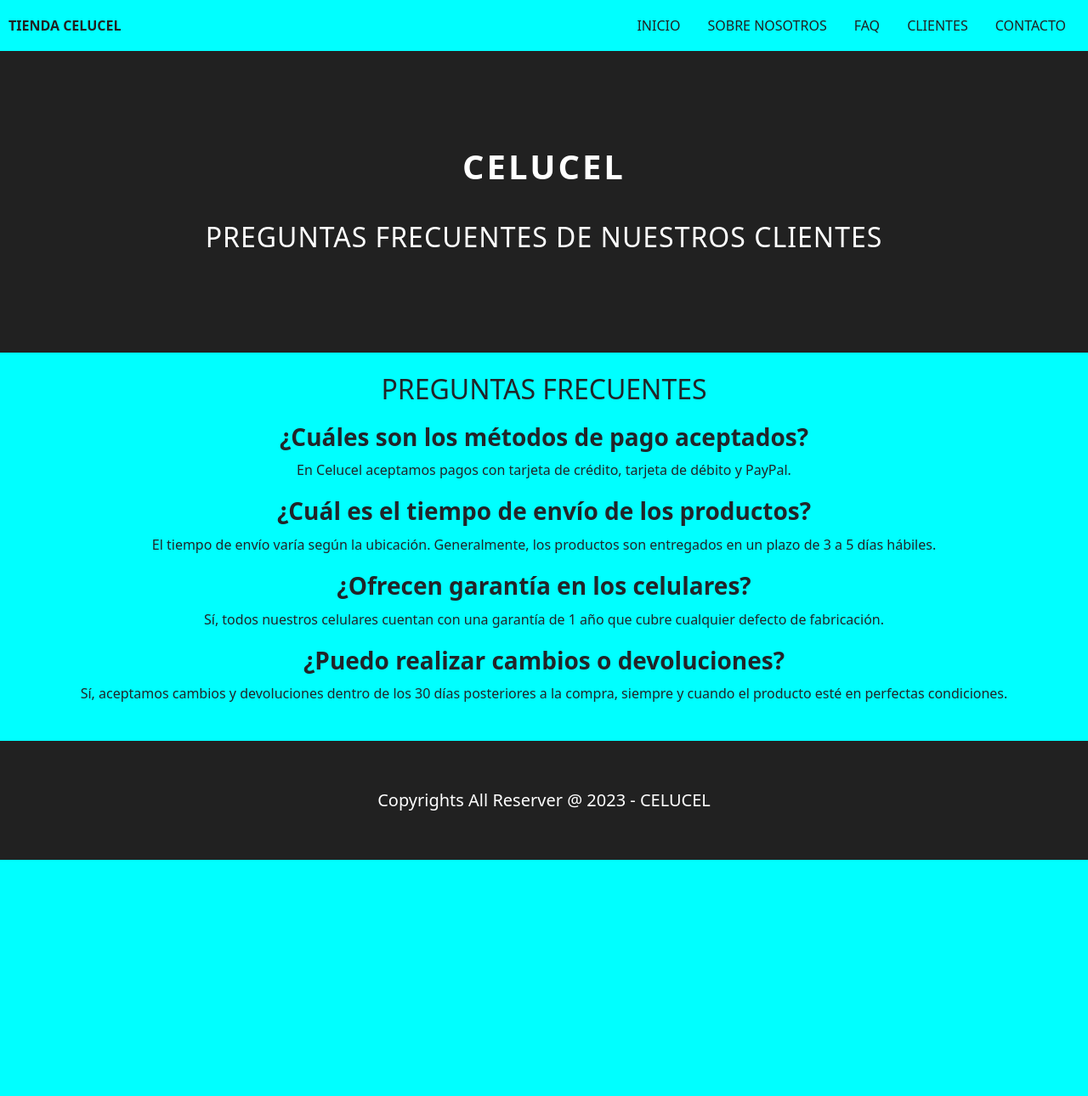
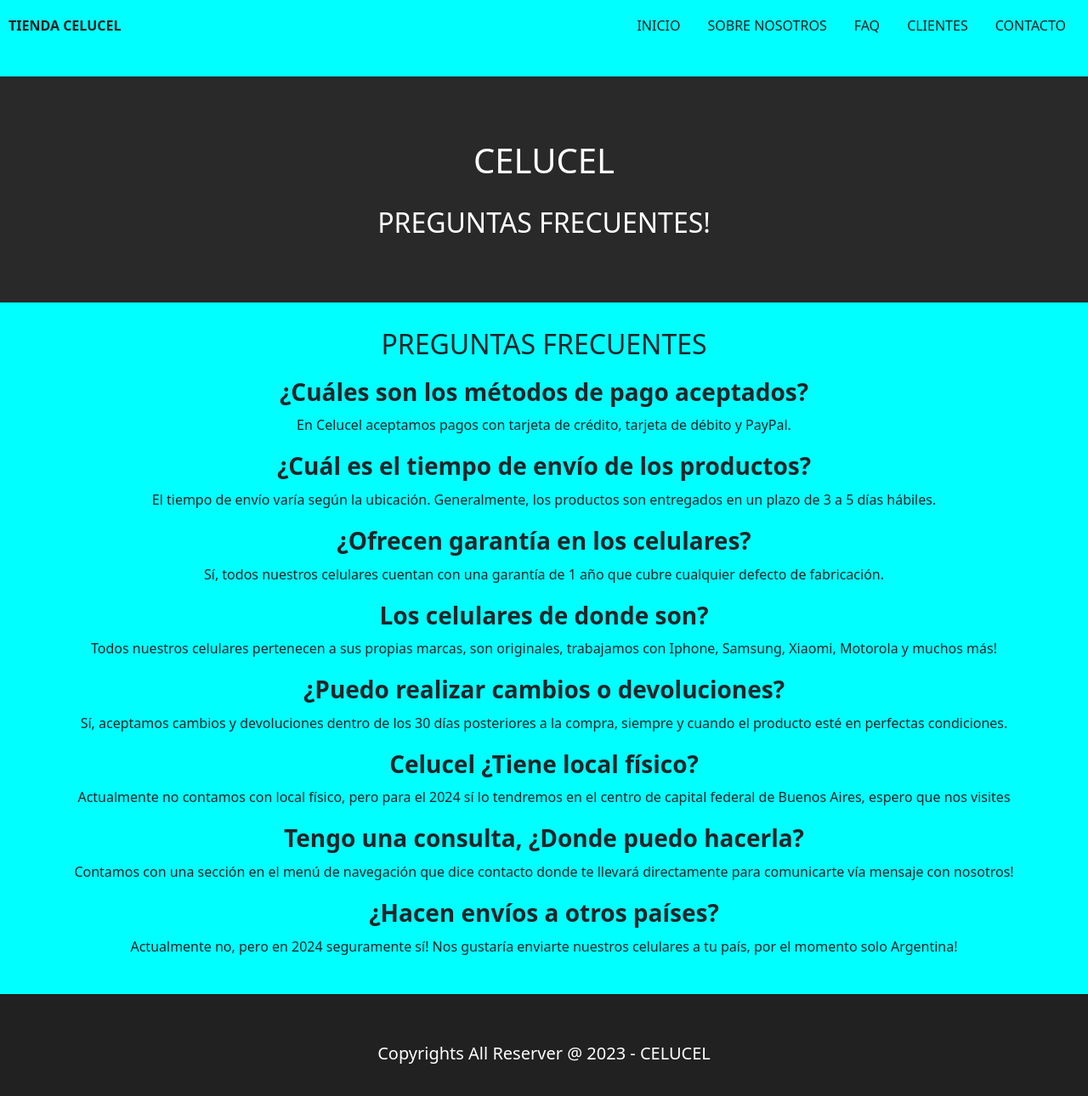
Before and after one commit to EnriquezAlberto/PreEntrega3Enriquez, a website: page pages/preguntas-frecuentes.html in a window 1280 px wide. Shown: the whole page at 85% size. Before the commit the page ends 1012 px from the top, so only its background shows below. Drawn offline with nearby package versions, Linux system fonts and the light colour scheme.

Commit message:
testimonios y faq

```diff
--- a/pages/preguntas-frecuentes.html
+++ b/pages/preguntas-frecuentes.html
@@ -34,13 +34,11 @@
     </nav>
 
 
-<div class="grupo-h">
+    <div class="cuadro">
+      <h1>CELUCEL</h1>
+      <h2>PREGUNTAS FRECUENTES!</h2>
+    </div>
 
-    <h1>CELUCEL</h1>
-
-    <h2>PREGUNTAS FRECUENTES DE NUESTROS CLIENTES</h2>
-
-</div>
 
 
 <div class="container mt-4">
@@ -62,8 +60,24 @@
         <p>Sí, todos nuestros celulares cuentan con una garantía de 1 año que cubre cualquier defecto de fabricación.</p>
       </div>
       <div class="pregunta">
+        <h3>Los celulares de donde son?</h3>
+        <p>Todos nuestros celulares pertenecen a sus propias marcas, son originales, trabajamos con Iphone, Samsung, Xiaomi, Motorola y muchos más!</p>
+      </div>
+      <div class="pregunta">
         <h3>¿Puedo realizar cambios o devoluciones?</h3>
         <p>Sí, aceptamos cambios y devoluciones dentro de los 30 días posteriores a la compra, siempre y cuando el producto esté en perfectas condiciones.</p>
+      </div>
+      <div class="pregunta">
+        <h3>Celucel ¿Tiene local físico?</h3>
+        <p>Actualmente no contamos con local físico, pero para el 2024 sí lo tendremos en el centro de capital federal de Buenos Aires, espero que nos visites</p>
+      </div>
+      <div class="pregunta">
+        <h3>Tengo una consulta, ¿Donde puedo hacerla?</h3>
+        <p>Contamos con una sección en el menú de navegación que dice contacto donde te llevará directamente para comunicarte vía mensaje con nosotros!</p>
+      </div>
+      <div class="pregunta">
+        <h3>¿Hacen envíos a otros países?</h3>
+        <p>Actualmente no, pero en 2024 seguramente sí! Nos gustaría enviarte nuestros celulares a tu país, por el momento solo Argentina!</p>
       </div>
     </div>
   </div>
--- a/styles/style.scss
+++ b/styles/style.scss
@@ -24,8 +24,8 @@
 
 
 .nav {
-  background-color: aqua;
-  color: #212121;
+  background-color:$colorsecundario;
+  color: $colorfondo;
   padding: 10px;
   justify-content: center;
   color: $colorfondo;
@@ -74,7 +74,7 @@
   background-color: rgb(6, 5, 9);
   width: 80%;
   padding: 8px;
-  color: white;
+  color: $colortexto;
   border-radius: 10px;
   justify-content: center;
 }
@@ -95,7 +95,7 @@
 
 .grupo-h {
   margin: 0px 0;
-  color: white;
+  color: $colortexto;
   background: #212121;
   padding: 102px;
 }
@@ -153,8 +153,8 @@
 }
 
 footer {
-  background-color: #212121;
-  color: white;
+  background-color: $colorfondo;
+  color: $colortexto;
   justify-content: center;
   align-items: center;
   padding: 45px;
@@ -191,13 +191,13 @@
     margin: 30px 0;
   }
 
-  color: white;
+  color: $colortexto;
   background-color: #292929;
   padding: 45px;
   margin: 30px 0;
 }
 body {
-  background-color: aqua;
+  background-color: $colorsecundario;
 }
 
 @media (max-width: 767px) {
@@ -228,9 +228,12 @@
   }
 }
 
+.contenedor {
+  margin-top: 290px;
 
 .faq-section{
   text-align: center;
+
 
   .faq{
   margin-top: 20px;
@@ -245,4 +248,4 @@
     margin-top: 10px;
 }
 
-}
+} }
--- a/styles/variables.scss
+++ b/styles/variables.scss
@@ -4,3 +4,4 @@
 $colortexto: #fafafa;
 $colorfondo: #212121;
 $colorhover: #3e89d4;
+$colorsecundario:  aqua;
```
